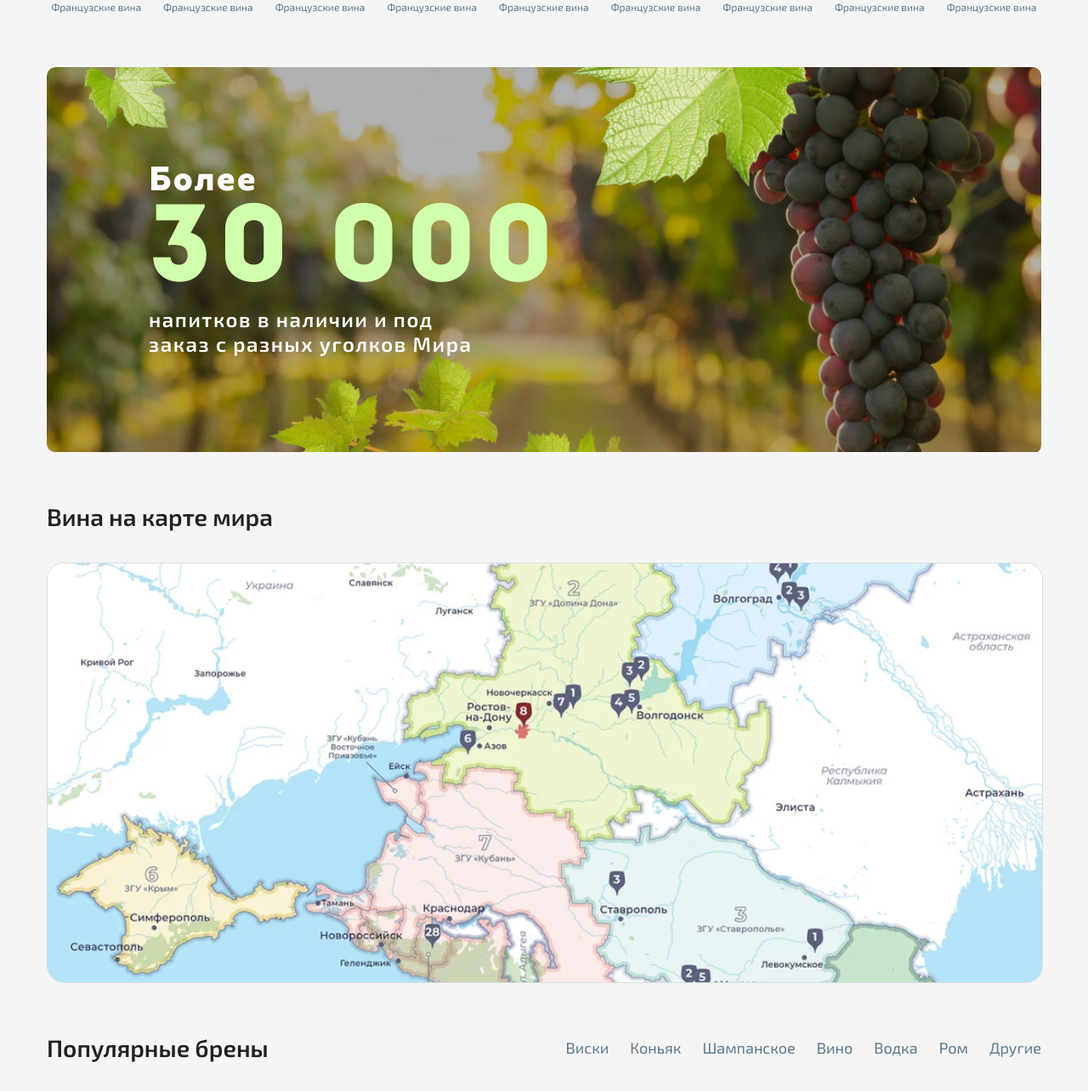
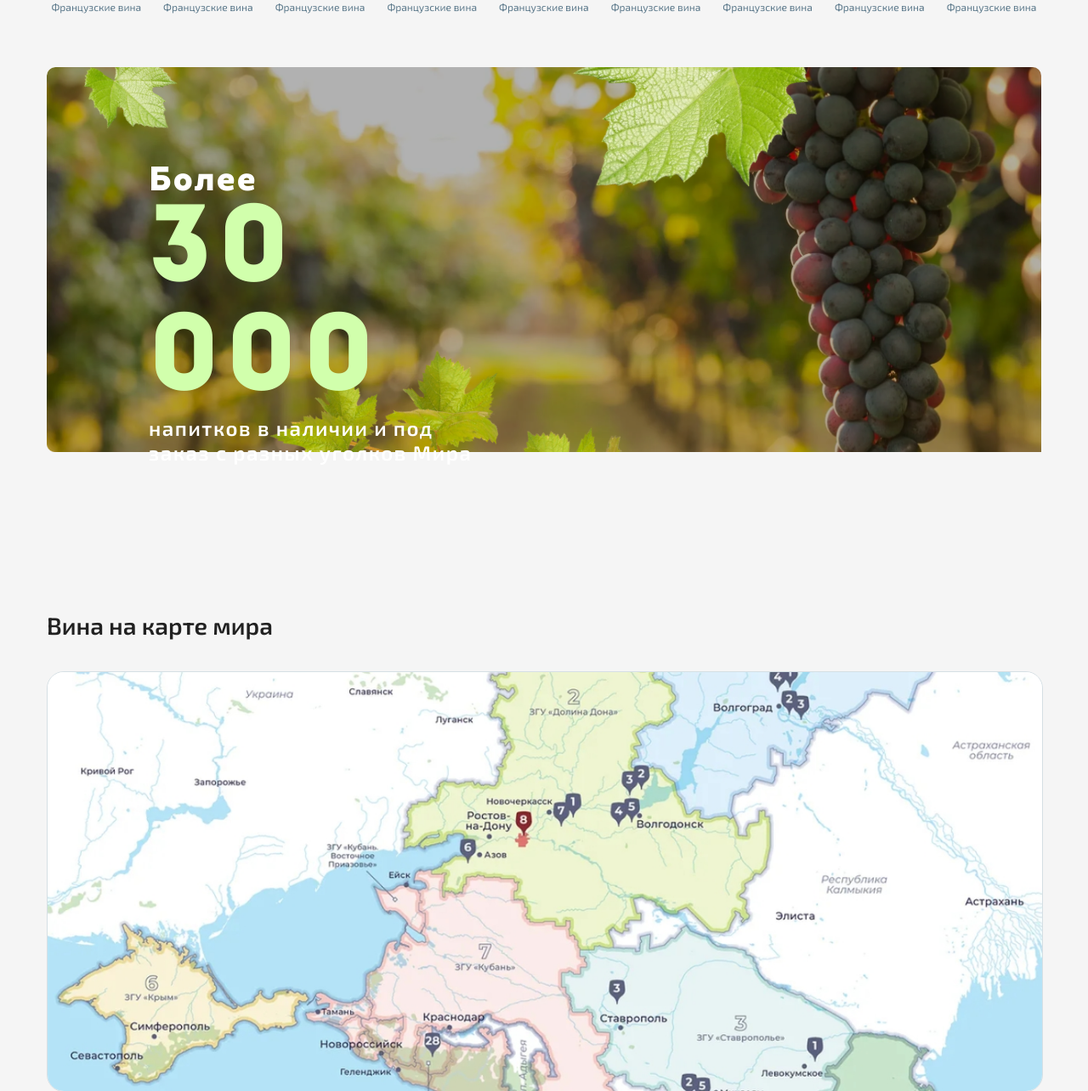
Before and after one commit to powersvolk/vine, a PHP site: page / in a window 1280 px wide. Shown: the part 1128-2412 px from the top of the page at 85% size. Run offline with PHP 8.4, Linux system fonts and the light colour scheme; some web fonts are replaced.

Commit message:
padding right baner

```diff
--- a/css/main.css
+++ b/css/main.css
@@ -1538,7 +1538,7 @@ use path {
   color: var(--text-white);
 }
 .banner__text {
-  padding: 115px 0 114px 120px;
+  padding: 115px 650px 114px 120px;
 }
 .banner__text_title {
   font-size: 2.5rem;
--- a/scss/components/_banner_index.scss
+++ b/scss/components/_banner_index.scss
@@ -1,7 +1,7 @@
 .banner {
 	color: var(--text-white);
 	&__text {
-padding: 115px 0 114px 120px;
+padding: 115px 650px 114px 120px;
 		&_title {
 			font-size: rem(40px);
 			font-family: var(--font-family-baner);
```
Also changed, not shown: css/main.min..css, 2 other files.
